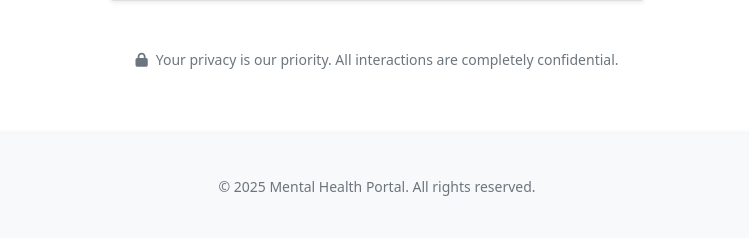
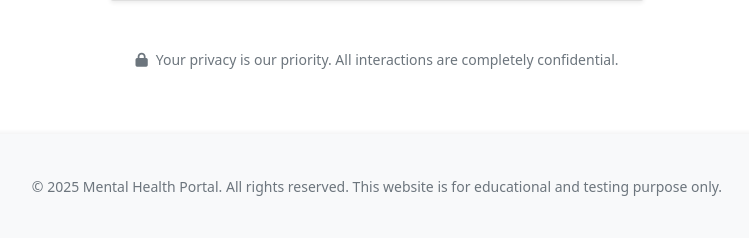
Before and after one commit to UserAud/student_mental, a Flask app: page /student/dashboard in a window 1280 px wide. Shown: the part 655-893 px from the top of the page, without its empty margins (263-1012 px from the left). Run offline with Flask 3, Linux system fonts and the light colour scheme; the visitor is signed in with stand-in values (Sample User, id 1); data that the repository does not hold is empty; parts of the project's set-up code (start-up, migrations or seed data) failed here and were passed over.

Commit message:
Add disclaimer

```diff
--- a/app.py
+++ b/app.py
@@ -524,4 +524,4 @@ def mark_case_reviewed(assessment_id):
     return jsonify({'success': True})
 
 if __name__ == '__main__':
-    app.run(debug=True)
+    app.run()
--- a/templates/base.html
+++ b/templates/base.html
@@ -83,7 +83,7 @@
     <footer class="footer text-center text-lg-start">
         <div class="container p-4">
             <div class="text-center">
-                <small class="text-muted">© 2025 Mental Health Portal. All rights reserved.</small>
+                <small class="text-muted">© 2025 Mental Health Portal. All rights reserved. This website is for educational and testing purpose only.</small>
             </div>
         </div>
     </footer>
```
